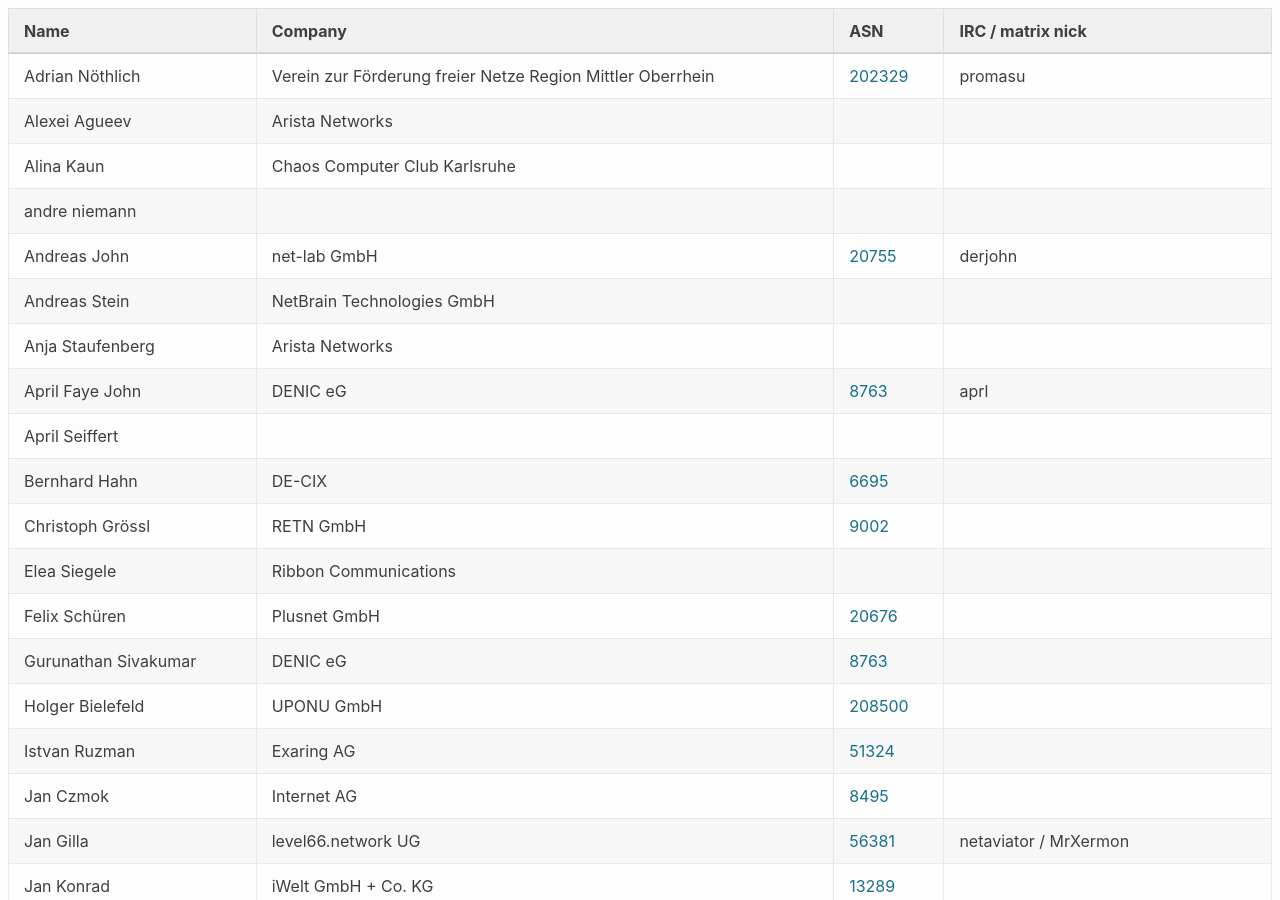
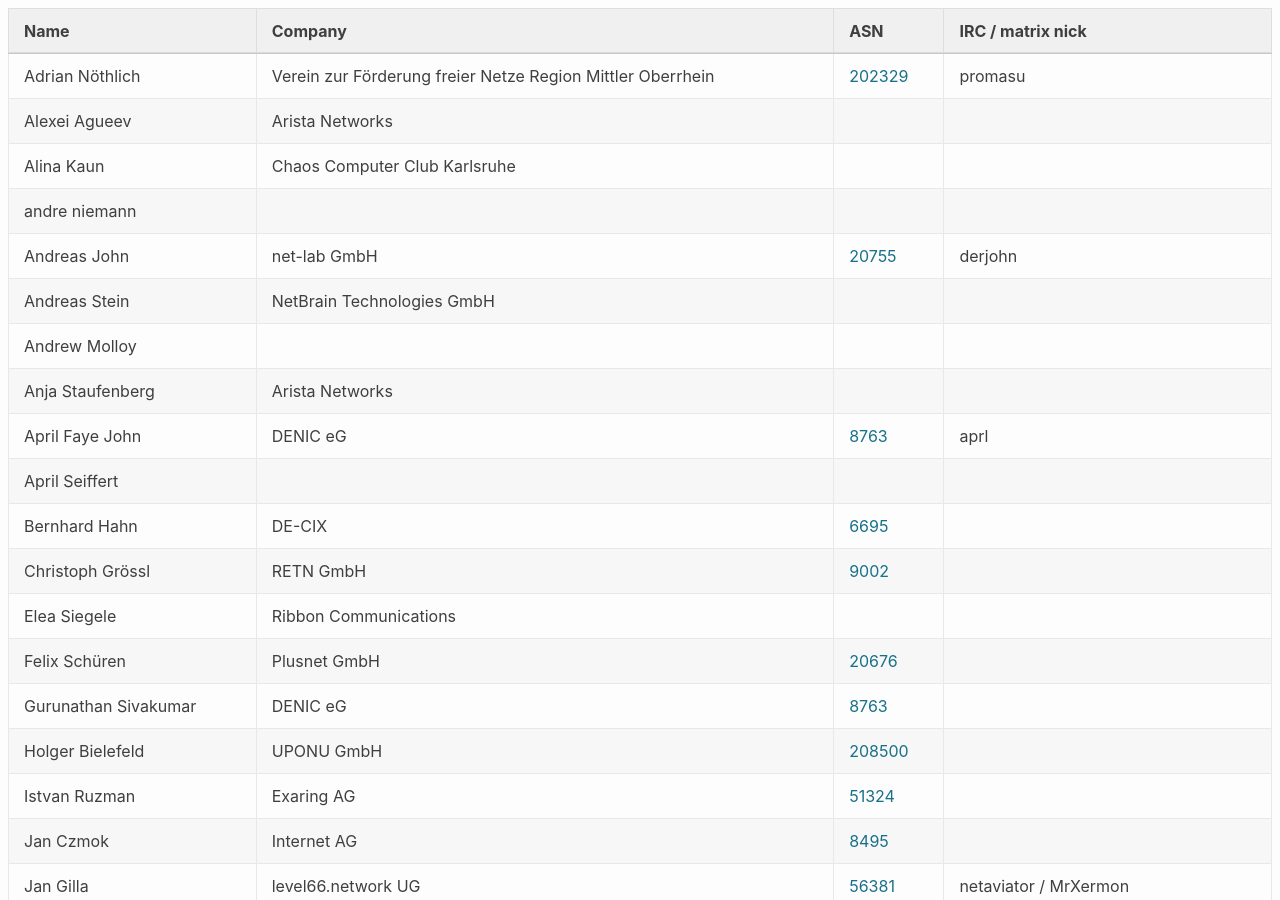
Before and after one commit to denog/pretix-attendeelist, a Jekyll site: the page built from denogmeetup25-01/index.markdown, in a window 1280 px wide and 900 px high. Built offline with Jekyll 4.4.1, drawn with Linux system fonts in a browser that asks for light colours.

Commit message:
Latest data: Wed Feb 12 10:32:14 UTC 2025

```diff
--- a/_data/attendees_denogmeetup25-01.json
+++ b/_data/attendees_denogmeetup25-01.json
@@ -31,6 +31,12 @@
   },
   {
     "name": "andre niemann",
+    "company": null,
+    "irc": null,
+    "asn": null
+  },
+  {
+    "name": "Andrew Molloy",
     "company": null,
     "irc": null,
     "asn": null
```
